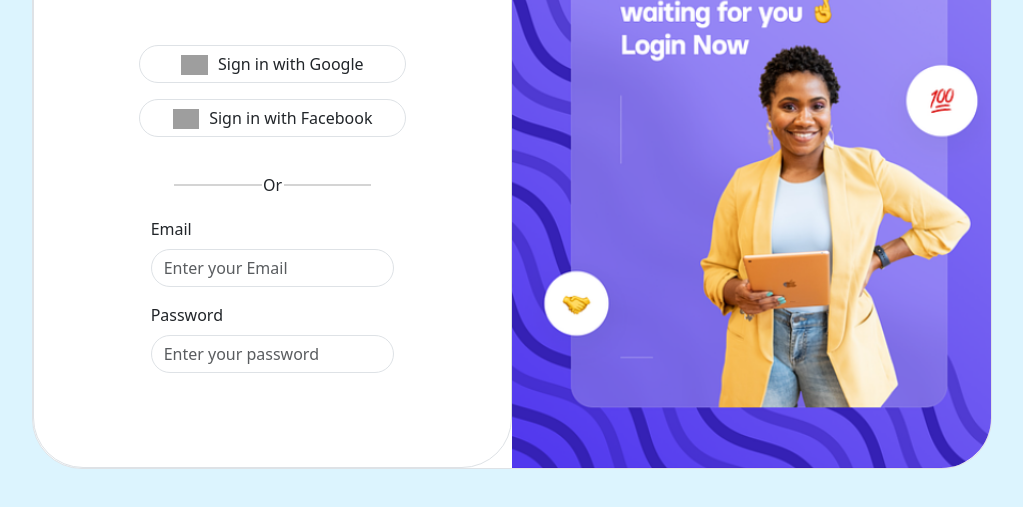
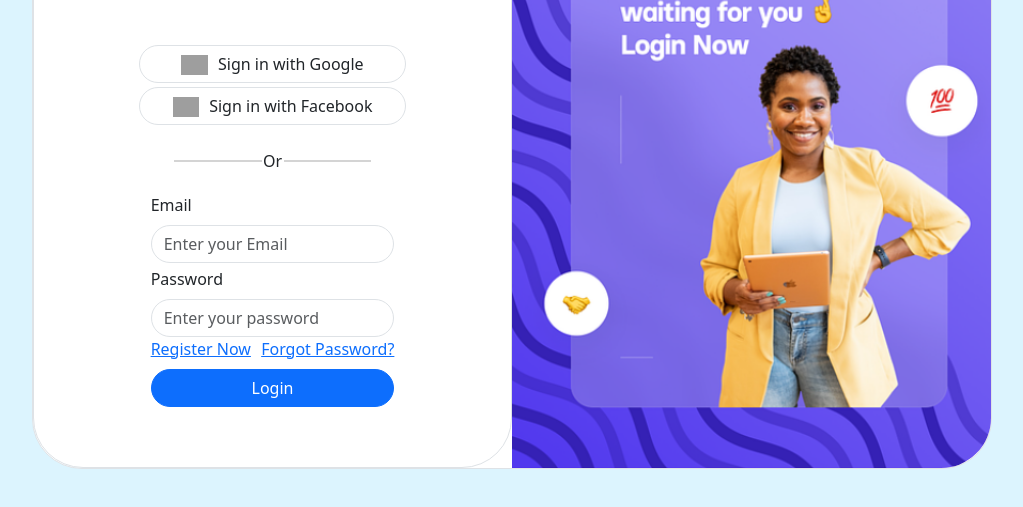
Before and after one commit to 4GeeksAcademy/FS64-AlbertJane-HTMLForms, a plain HTML site: page index.html in a window 1280 px wide. Shown: the part 171-678 px from the top of the page, without its empty margins (128-1151 px from the left). Drawn offline with nearby package versions, Linux system fonts and the light colour scheme; grey boxes are pictures that could not be loaded.

Commit message:
Creando los otros html

```diff
--- a/index.html
+++ b/index.html
@@ -24,26 +24,31 @@
                                     style="height: 20px; width: auto; margin-right: 10px;" alt="">Sign in with
                                 Google</button>
                         </div>
-                        <div class="row mt-3">
+                        <div class="row mt-1">
                             <button class="btn btn-white border"><img
                                     src="https://cdn-icons-png.flaticon.com/128/145/145802.png"
                                     style="height: 20px; width: auto; margin-right: 10px;" alt="">Sign in with
                                 Facebook</button>
                         </div>
 
-                        <div class="container text-center mt-3 d-flex flex-column">
+                        <div class="container text-center mt-1 d-flex flex-column">
                             <div class="divider"><span>Or</span></div>
                         </div>
-                        <form action="">
-                            <div class="mb-3 d-flex flex-column">
+                        <form action="/payment.html" method="get">
+                            <div class="mb-1 d-flex flex-column">
                                 <label for="exampleInputEmail1" class="form-label">Email</label>
                                 <input type="email" class="form-control rounded-5" required
                                     placeholder="Enter your Email" id="exampleInputEmail1" aria-describedby="emailHelp">
                             </div>
-                            <div class="mb-3 d-flex flex-column">
+                            <div class="mb-1 d-flex flex-column">
                                 <label for="password" class="form-label">Password</label>
                                 <input type="password" class="form-control rounded-5" required
                                     placeholder="Enter your password" id="Password" aria-describedby="emailHelp">
+                                <div class="d-flex flex-row justify-content-between">
+                                    <a href="/register.html">Register Now</a>
+                                    <a href="">Forgot Password?</a>
+                                </div>
+                                <button class="btn btn-primary rounded-5 mt-2">Login</button>
                             </div>
 
                         </form>
```
Also changed, not shown: payment.html (added), register.html (added).
